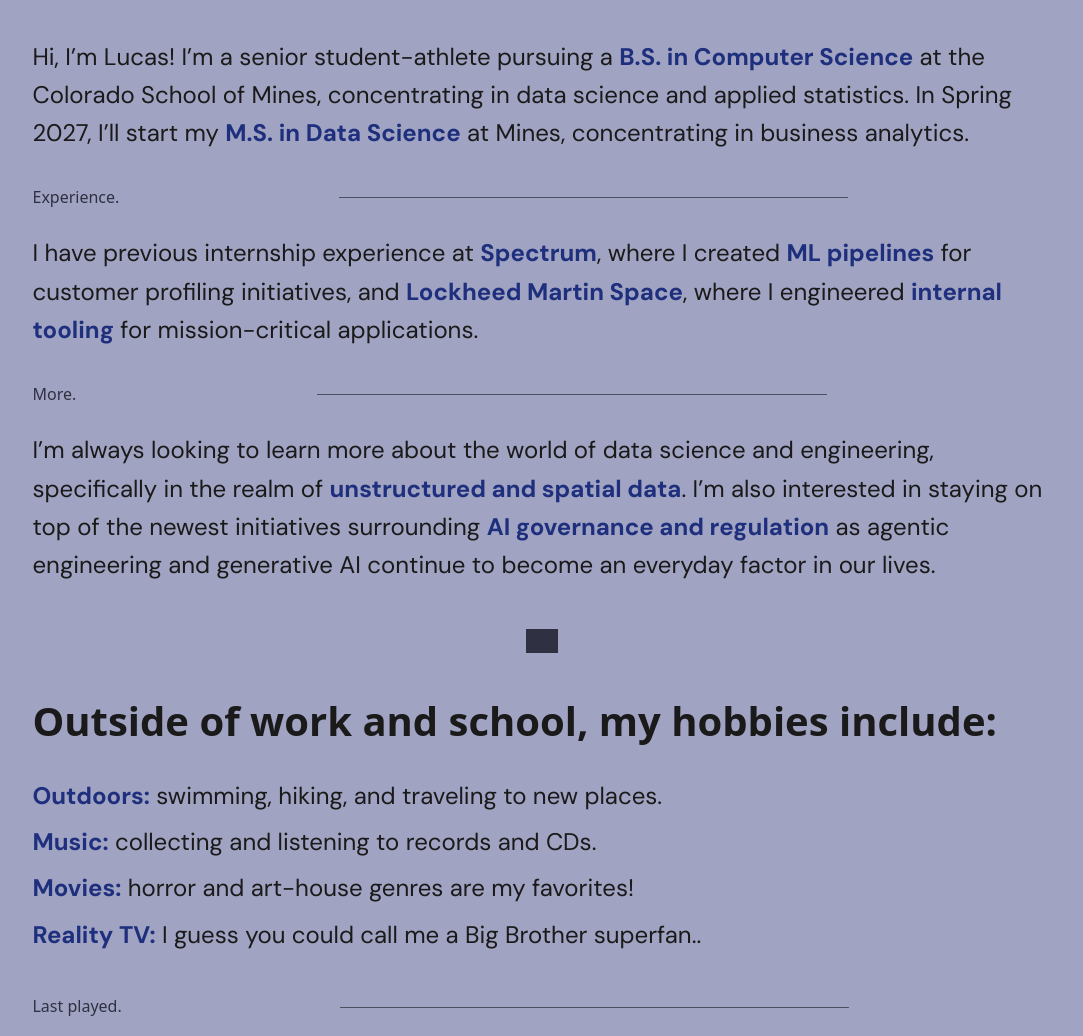
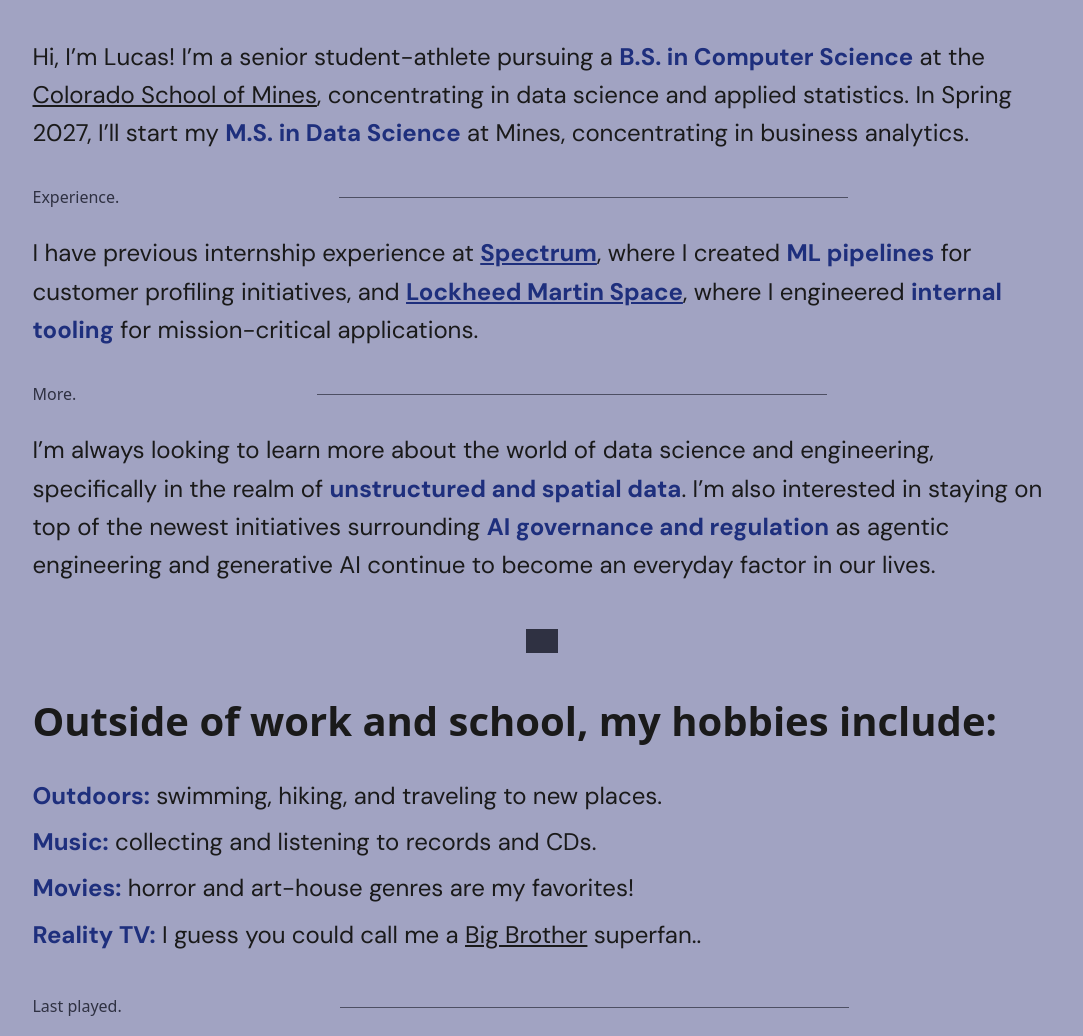
Before and after one commit to hokeluc/hokeluc.github.io, a Jekyll site: the page built from index.html, in a window 1280 px wide. Shown: the part 344-1380 px from the top of the page, without its empty margins (98-1181 px from the left). Built offline with Jekyll 4.4.1, drawn with Linux system fonts in a browser that asks for light colours; some web fonts are replaced; grey boxes are pictures that could not be loaded.

Commit message:
Link key terms in bio and hobbies to their subjects
Colorado School of Mines, Spectrum, Lockheed Martin Space, and Big
Brother now link out. A .text-link class keeps color inherited from
context (plain text stays plain, text already inside <strong> stays
accent-tinted) and adds only an underline, rather than picking up the
default <a> accent color.

Co-Authored-By: Claude Sonnet 5 <noreply@anthropic.com>

```diff
--- a/index.html
+++ b/index.html
@@ -22,7 +22,8 @@ title: Home
 <section>
   <p>
     Hi, I&rsquo;m Lucas! I&rsquo;m a senior student-athlete pursuing a <strong>B.S.
-    in Computer Science</strong> at the Colorado School of Mines,
+    in Computer Science</strong> at the
+    <a class="text-link" href="https://www.mines.edu/">Colorado School of Mines</a>,
     concentrating in data science and applied statistics.
     In Spring 2027, I&rsquo;ll start my <strong>M.S. in
     Data Science</strong> at Mines, concentrating in
@@ -30,10 +31,12 @@ title: Home
   </p>
   <div class="section-label"><span>Experience.</span></div>
   <p>
-    I have previous internship experience at <strong>Spectrum</strong>,
+    I have previous internship experience at
+    <strong><a class="text-link" href="https://corporate.charter.com/about-charter">Spectrum</a></strong>,
     where I created <strong>ML pipelines</strong> for customer profiling
-    initiatives, and <strong>Lockheed Martin Space</strong>, where I
-    engineered <strong>internal tooling</strong> for mission-critical
+    initiatives, and
+    <strong><a class="text-link" href="https://www.lockheedmartin.com/en-us/who-we-are/business-areas/space.html">Lockheed Martin Space</a></strong>,
+    where I engineered <strong>internal tooling</strong> for mission-critical
     applications.
   </p>
   <div class="section-label"><span>More.</span></div>
@@ -59,7 +62,7 @@ title: Home
     <li><strong>Outdoors:</strong> swimming, hiking, and traveling to new places.</li>
     <li><strong>Music:</strong> collecting and listening to records and CDs.</li>
     <li><strong>Movies:</strong> horror and art-house genres are my favorites!</li>
-    <li><strong>Reality TV:</strong> I guess you could call me a Big Brother superfan..</li>
+    <li><strong>Reality TV:</strong> I guess you could call me a <a class="text-link" href="https://en.wikipedia.org/wiki/Big_Brother_(American_TV_series)">Big Brother</a> superfan..</li>
   </ul>
 </section>
 
--- a/style.css
+++ b/style.css
@@ -44,6 +44,11 @@ a {
 
 strong {
   color: var(--accent);
+}
+
+.text-link {
+  color: inherit;
+  text-decoration: underline;
 }
 
 .sr-only {
```
